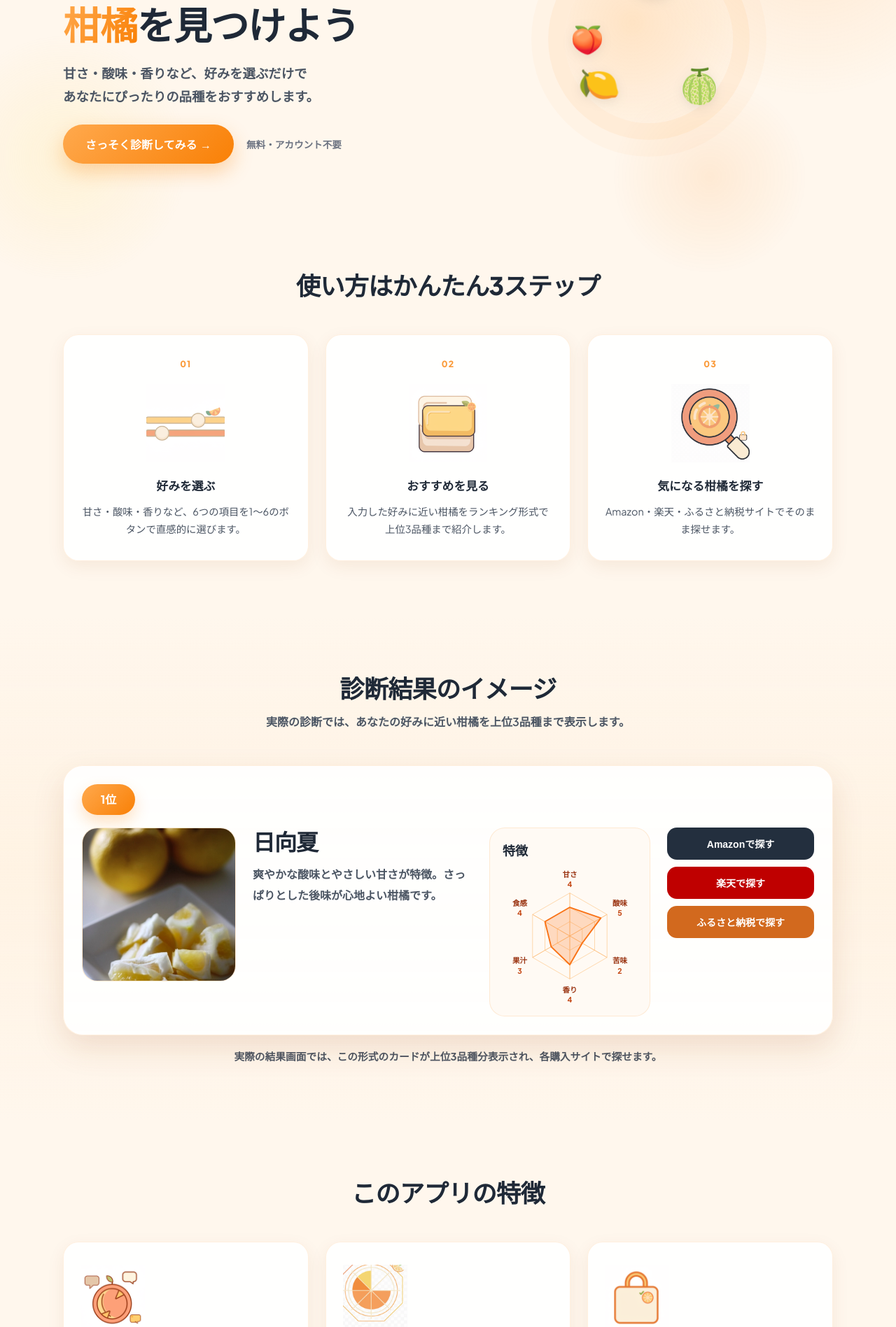
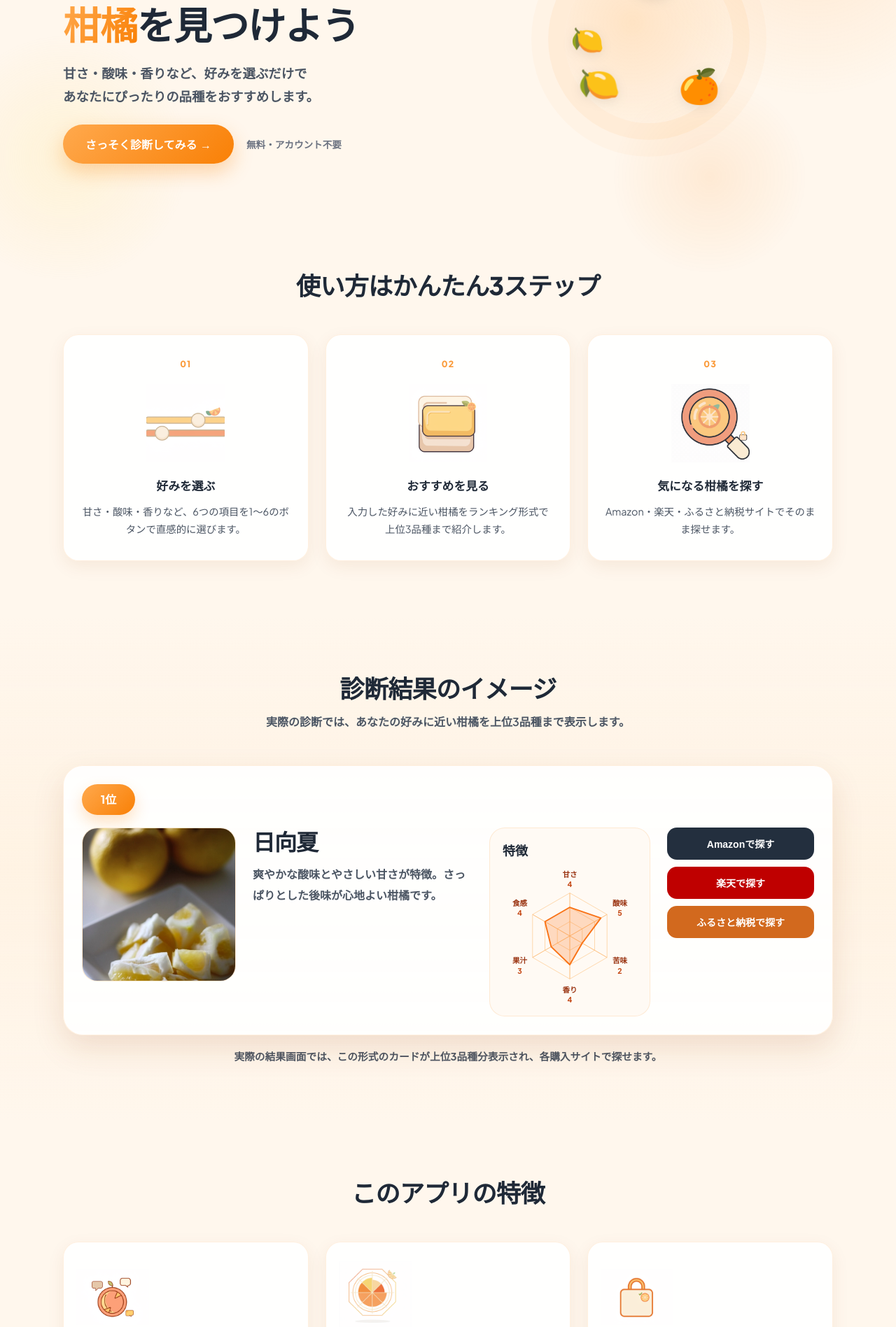
Before and after one commit to Hanchokento/citrus-app, a Next.js app in the folder frontend/: page /1_Top in a window 1280 px wide. Shown: the part 203-2100 px from the top of the page at 70% size. Built offline with nearby package versions, Linux system fonts and the light colour scheme.

Commit message:
citrus image Hancho

```diff
--- a/frontend/app/1_Top/page.tsx
+++ b/frontend/app/1_Top/page.tsx
@@ -112,8 +112,8 @@ export default function TopPage() {
             <div className="topHeroOrb">
               <span className="topEmojiFloat topEmojiFloat1">🍊</span>
               <span className="topEmojiFloat topEmojiFloat2">🍋</span>
-              <span className="topEmojiFloat topEmojiFloat3">🍈</span>
-              <span className="topEmojiFloat topEmojiFloat4">🍑</span>
+              <span className="topEmojiFloat topEmojiFloat3">🍊</span>
+              <span className="topEmojiFloat topEmojiFloat4">🍋</span>
             </div>
           </div>
         </div>
--- a/frontend/app/globals.css
+++ b/frontend/app/globals.css
@@ -2583,3 +2583,12 @@ p {
     transform: scale(1.4);
   }
 }
+
+/* Prevent feature icons from being clipped */
+.topFeatureIconWrap {
+  overflow: visible;
+}
+
+.topFeatureIcon {
+  transform: scale(1.12);
+}
```
Also changed, not shown: frontend/public/other_images/top_visual_features.png, frontend/public/other_images/top_visual_features_backup.png (added).
